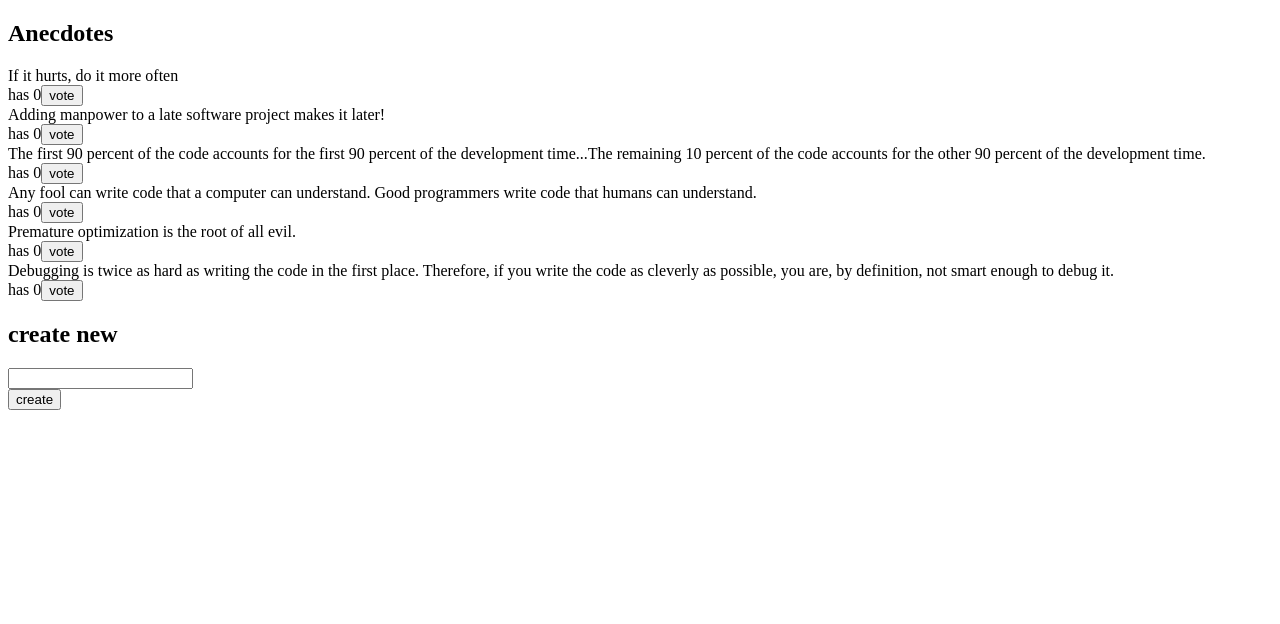
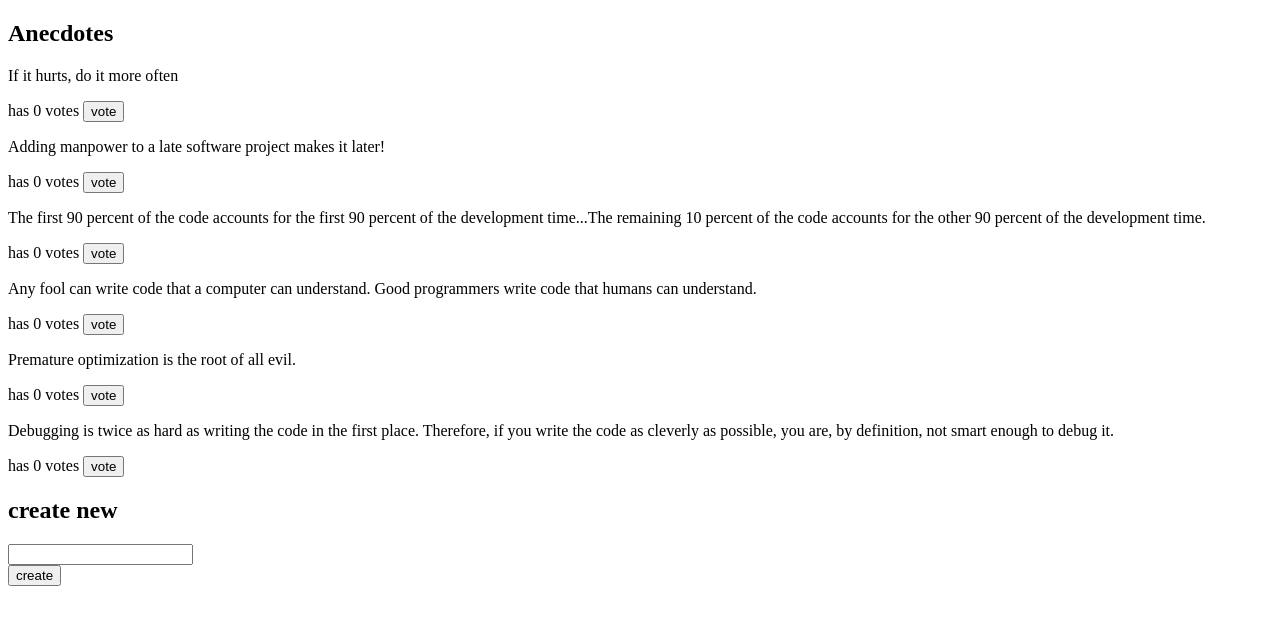
Before and after one commit to jump3rhood/fsopen-part6, a React (Create React App) app in the folder redux-anecdotes/: page / in a window 1280 px wide. Shown: the top 624 px of the page. Built offline with nearby package versions, Linux system fonts and the light colour scheme.

Commit message:
ex 6.8 separate rendering login into AnecdoteList

```diff
--- a/redux-anecdotes/src/App.js
+++ b/redux-anecdotes/src/App.js
@@ -1,29 +1,12 @@
-import { useSelector, useDispatch } from 'react-redux'
-import { upVote } from './reducers/anecdoteReducer'
+import AnecdoteList from './components/AnecdoteList'
 import AnecdoteForm from './components/AnecdoteForm'
 
 const App = () => {
-  const anecdotes = useSelector(state => state)
-  const dispatch = useDispatch()
-
-  const vote = (id) => dispatch(upVote(id))
-
-  const sortedAnecdotes = anecdotes.sort((first, second) => second.votes - first.votes)
   return (
     <div>
       <h2>Anecdotes</h2>
-      {sortedAnecdotes.map(anecdote =>
-        <div key={anecdote.id}>
-          <div>
-            {anecdote.content}
-          </div>
-          <div>
-            has {anecdote.votes}
-            <button onClick={() => vote(anecdote.id)}>vote</button>
-          </div>
-        </div>
-      )}
-    <AnecdoteForm />
+      <AnecdoteList />
+      <AnecdoteForm />
     </div>
   )
 }
--- /dev/null
+++ b/redux-anecdotes/src/components/AnecdoteList.js
@@ -0,0 +1,27 @@
+import React from 'react'
+import { useSelector, useDispatch } from 'react-redux'
+import { upVote } from '../reducers/anecdoteReducer'
+
+const AnecdoteList = () => {
+  const anecdotes = useSelector(state => state)
+  const dispatch = useDispatch()
+  const sortedAnecdotes = anecdotes.sort((first, second) => second.votes - first.votes)
+  return (
+    <div>
+      {sortedAnecdotes.map(anecdote =>
+        <Anecdote key={anecdote.id} anecdote={anecdote} handleClick={() => dispatch(upVote(anecdote.id))}/>
+      )}
+    </div>
+  )
+}
+const Anecdote = ({ anecdote, handleClick }) => {
+  const {content, votes} = anecdote
+  return (
+      <div>
+        <p>{content}</p>
+        <p>has {votes} votes <button onClick={handleClick}>vote</button></p>
+      </div>
+  )
+}
+
+export default AnecdoteList
```
